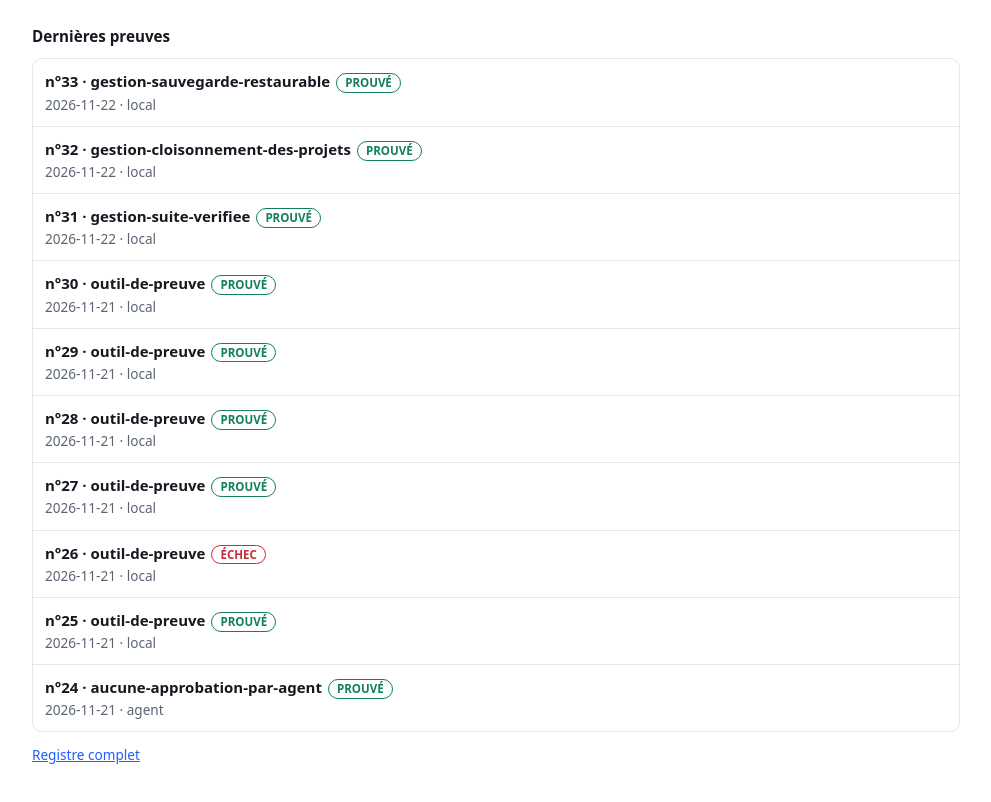
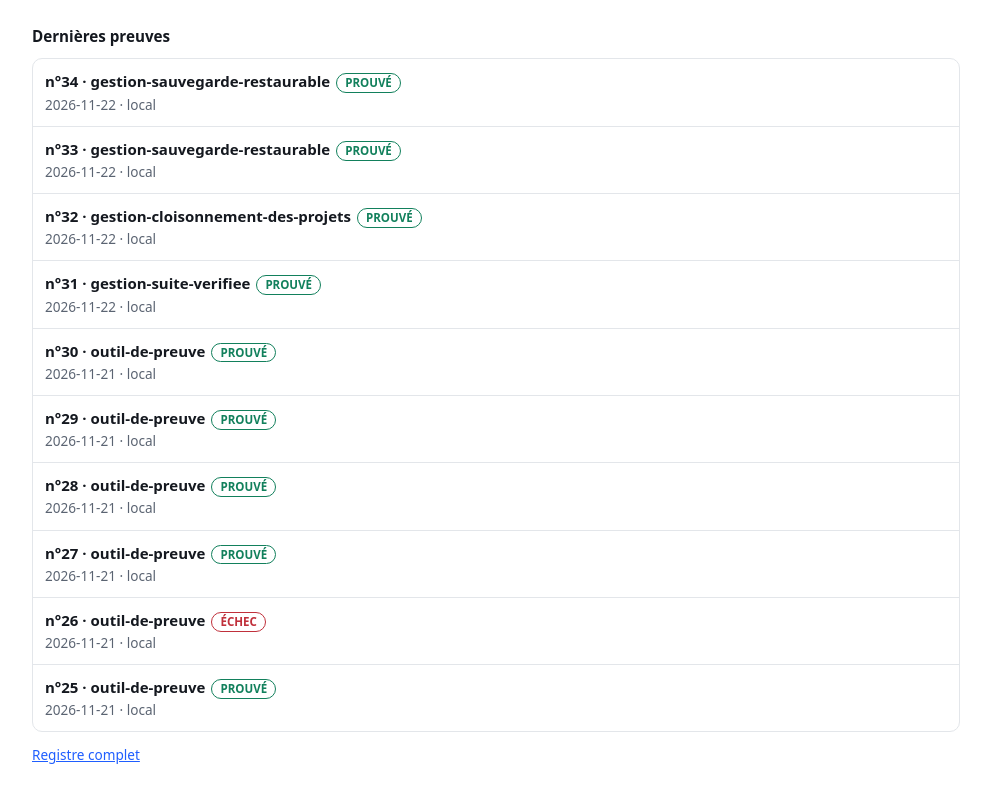
Before and after one commit to haynbroit-alt/NOVARYS, a plain HTML site: page site/activite.html in a window 1280 px wide. Shown: the part 965-1767 px from the top of the page, without its empty margins (144-1135 px from the left). Drawn offline with Linux system fonts and the light colour scheme.

Commit message:
Preuve n°34 : gestion-sauvegarde-restaurable rejouée après retrait de l'étiquette
Co-Authored-By: Claude Fable 5.2 <noreply@anthropic.com>
Claude-Session: https://claude.ai/code/session_016NWEJH66MF8SScG4SriS1X

```diff
--- a/site/activite.html
+++ b/site/activite.html
@@ -60,6 +60,7 @@ text-decoration:none;font-weight:600}
 </div>
 <h2>Dernières preuves</h2>
 <div class="rows">
+<div class="row"><b>n°34 · gestion-sauvegarde-restaurable</b><span class="tag ok">PROUVÉ</span><span>2026-11-22 · local</span></div>
 <div class="row"><b>n°33 · gestion-sauvegarde-restaurable</b><span class="tag ok">PROUVÉ</span><span>2026-11-22 · local</span></div>
 <div class="row"><b>n°32 · gestion-cloisonnement-des-projets</b><span class="tag ok">PROUVÉ</span><span>2026-11-22 · local</span></div>
 <div class="row"><b>n°31 · gestion-suite-verifiee</b><span class="tag ok">PROUVÉ</span><span>2026-11-22 · local</span></div>
@@ -69,7 +70,6 @@ text-decoration:none;font-weight:600}
 <div class="row"><b>n°27 · outil-de-preuve</b><span class="tag ok">PROUVÉ</span><span>2026-11-21 · local</span></div>
 <div class="row"><b>n°26 · outil-de-preuve</b><span class="tag bad">ÉCHEC</span><span>2026-11-21 · local</span></div>
 <div class="row"><b>n°25 · outil-de-preuve</b><span class="tag ok">PROUVÉ</span><span>2026-11-21 · local</span></div>
-<div class="row"><b>n°24 · aucune-approbation-par-agent</b><span class="tag ok">PROUVÉ</span><span>2026-11-21 · agent</span></div>
 </div>
 <p class="soft" style="margin-top:12px"><a href="https://github.com/haynbroit-alt/NOVARYS/blob/main/registre/preuves.jsonl">Registre complet</a></p>
 </main>
```
Also changed, not shown: 2 other files.
